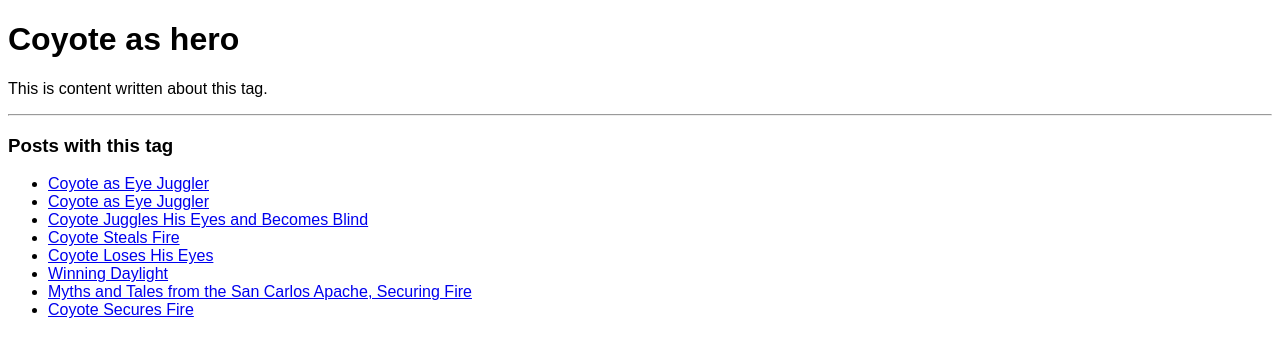
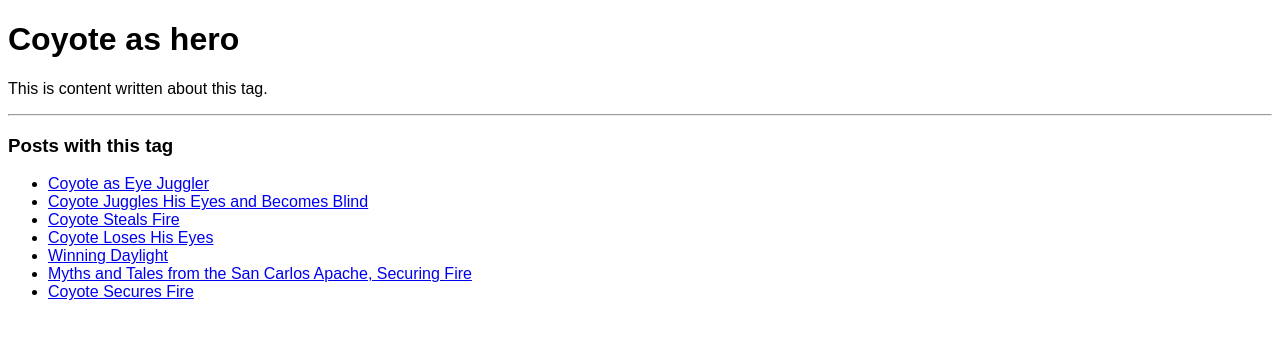
Before and after one commit to hofstra/coyote, a Jekyll site: the page built from tags/_posts/2015-08-04-coyote-as-hero.md, in a window 1280 px wide. Shown: the top 357 px of the page. Built offline with Jekyll 4.4.1, drawn with Linux system fonts in a browser that asks for light colours.

Commit message:
Update 2015-08-10-opler-jicarilla-apache-coyote-marries-daughter.md

```diff
--- a/sources/_posts/2015-08-10-opler-jicarilla-apache-coyote-marries-daughter.md
+++ b/sources/_posts/2015-08-10-opler-jicarilla-apache-coyote-marries-daughter.md
@@ -2,21 +2,19 @@
 layout: source
 title: Coyote as Eye Juggler
 category: Myths
-pubdate:
+pubdate: 1938
 source: Hathi Trust Digital Library
 type: myth
 tags:
 - Coyote and Native Americans
 - Coyote as trickster
-- Coyote as hero
-- Coyote and eye juggler
 - Coyote marries daughter
 - Coyote and women
 ---
 
 [Opler, Morris Edward. *Myths and Tales of the Jicarilla Apache Indians.* *Memoirs American Folklore Society* 31 New York, 1938.] (http://hdl.handle.net/2027/miun.agy7794.0001.001)
 
-**Coyote Marries Own Daughter**
+Coyote Marries Own Daughter
 
 Coyote started back to his home. He had a family and among his children he had a grown daughter, just old enough to get married.  He was getting tired of his wife and he ·wished he could find some way to marry his daughter. He got back home. He told his family, "I'm feeling sick. I don't think I'll ever get well. This is the last time I'm going to hunt for you before I get very sick." He killed a deer. In the deer's nose there are some worms called "deer's nose worms." He took out the worms. He brought the meat home. He put the worms in his clothes.
 
```
